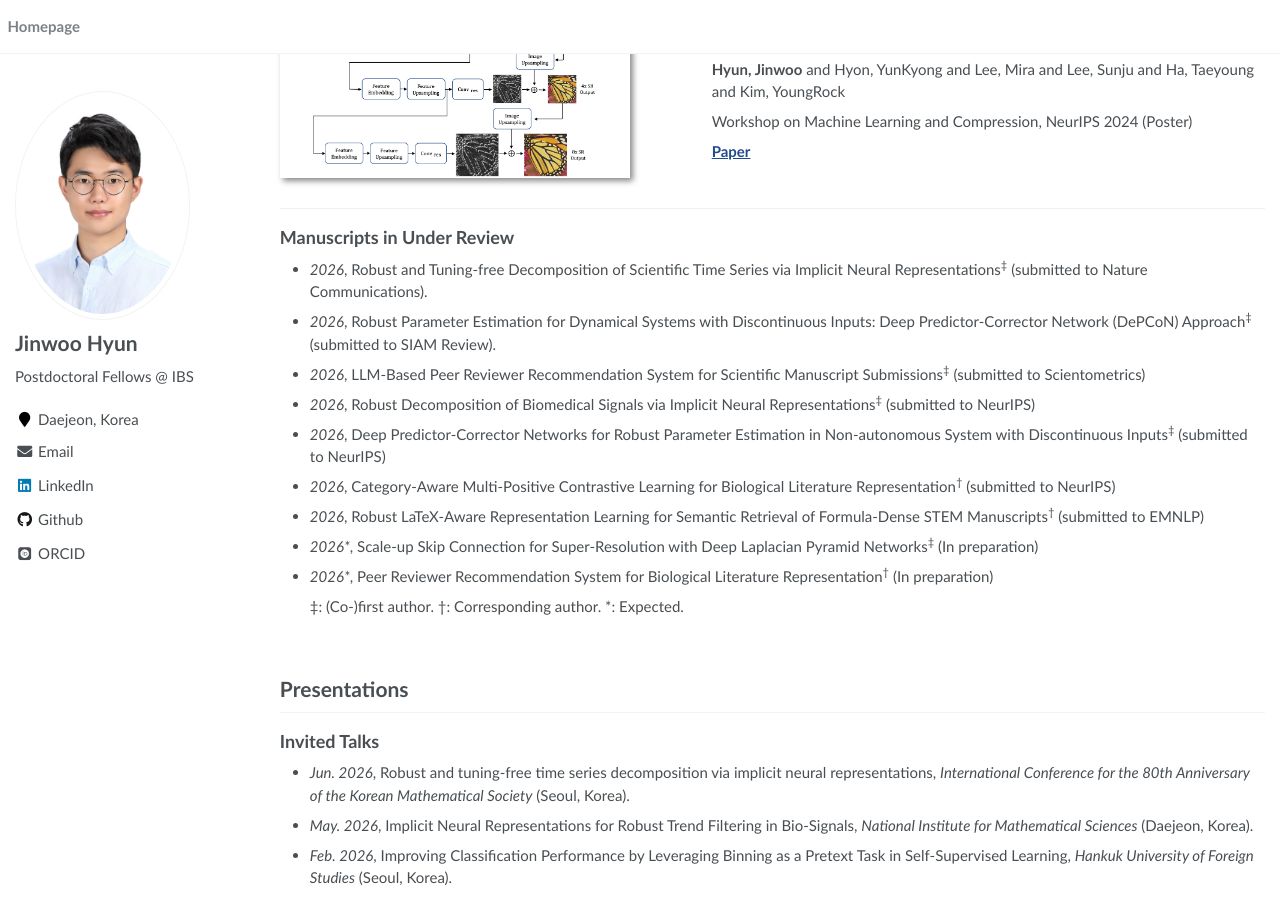
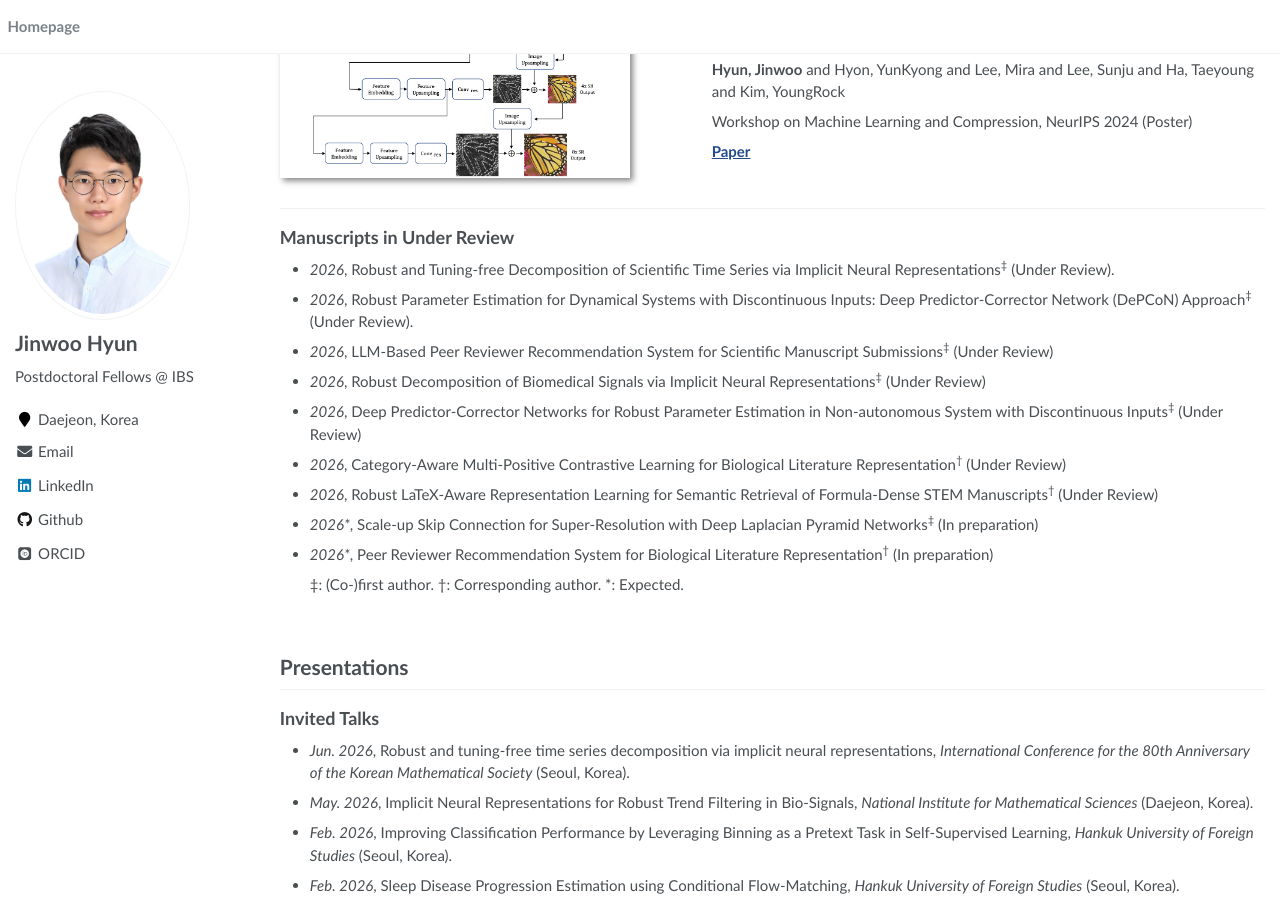
Before and after one commit to JW-George/JW-George.github.io, a Jekyll site: the page built from index.md, in a window 1280 px wide and 900 px high, scrolled down 2199 px. Built offline with Jekyll 4.4.1, drawn with Linux system fonts in a browser that asks for light colours; some web fonts are replaced.

Commit message:
Update index.md

```diff
--- a/index.md
+++ b/index.md
@@ -150,19 +150,19 @@ Workshop on Machine Learning and Compression, NeurIPS 2024 (Poster)
 
 ## Manuscripts in Under Review
 
-- *2026*, Robust and Tuning-free Decomposition of Scientific Time Series via Implicit Neural Representations<sup>&Dagger;</sup> (submitted to Nature Communications).
+- *2026*, Robust and Tuning-free Decomposition of Scientific Time Series via Implicit Neural Representations<sup>&Dagger;</sup> (Under Review).
 
-- *2026*, Robust Parameter Estimation for Dynamical Systems with Discontinuous Inputs: Deep Predictor-Corrector Network (DePCoN) Approach<sup>&Dagger;</sup> (submitted to SIAM Review).
+- *2026*, Robust Parameter Estimation for Dynamical Systems with Discontinuous Inputs: Deep Predictor-Corrector Network (DePCoN) Approach<sup>&Dagger;</sup> (Under Review).
 
-- *2026*, LLM-Based Peer Reviewer Recommendation System for Scientific Manuscript Submissions<sup>&Dagger;</sup> (submitted to Scientometrics)
+- *2026*, LLM-Based Peer Reviewer Recommendation System for Scientific Manuscript Submissions<sup>&Dagger;</sup> (Under Review)
 
-- *2026*, Robust Decomposition of Biomedical Signals via Implicit Neural Representations<sup>&Dagger;</sup> (submitted to NeurIPS)
+- *2026*, Robust Decomposition of Biomedical Signals via Implicit Neural Representations<sup>&Dagger;</sup> (Under Review)
 
-- *2026*, Deep Predictor-Corrector Networks for Robust Parameter Estimation in Non-autonomous System with Discontinuous Inputs<sup>&Dagger;</sup> (submitted to NeurIPS)
+- *2026*, Deep Predictor-Corrector Networks for Robust Parameter Estimation in Non-autonomous System with Discontinuous Inputs<sup>&Dagger;</sup> (Under Review)
 
-- *2026*, Category-Aware Multi-Positive Contrastive Learning for Biological Literature Representation<sup>&dagger;</sup> (submitted to NeurIPS)
+- *2026*, Category-Aware Multi-Positive Contrastive Learning for Biological Literature Representation<sup>&dagger;</sup> (Under Review)
 
-- *2026*, Robust LaTeX-Aware Representation Learning for Semantic Retrieval of Formula-Dense STEM Manuscripts<sup>&dagger;</sup> (submitted to EMNLP)
+- *2026*, Robust LaTeX-Aware Representation Learning for Semantic Retrieval of Formula-Dense STEM Manuscripts<sup>&dagger;</sup> (Under Review)
 
 - *2026\**, Scale-up Skip Connection for Super-Resolution with Deep Laplacian Pyramid Networks<sup>&Dagger;</sup> (In preparation)
 
```
